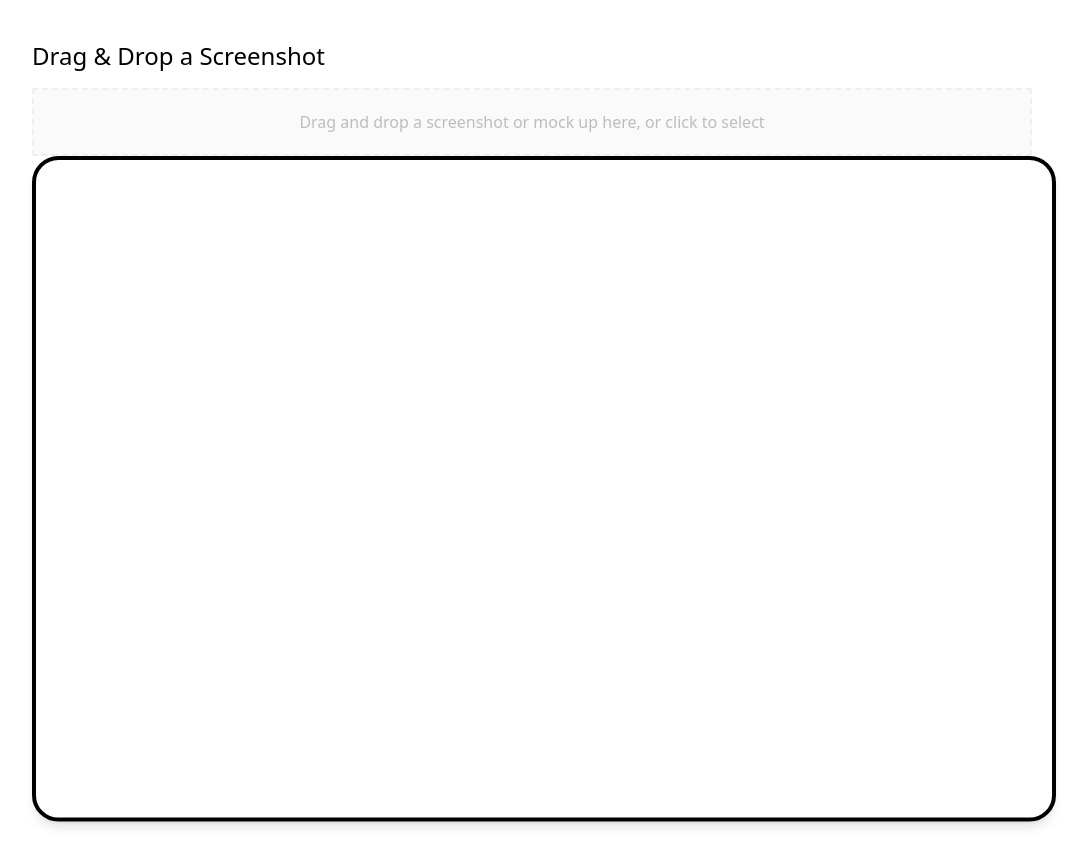
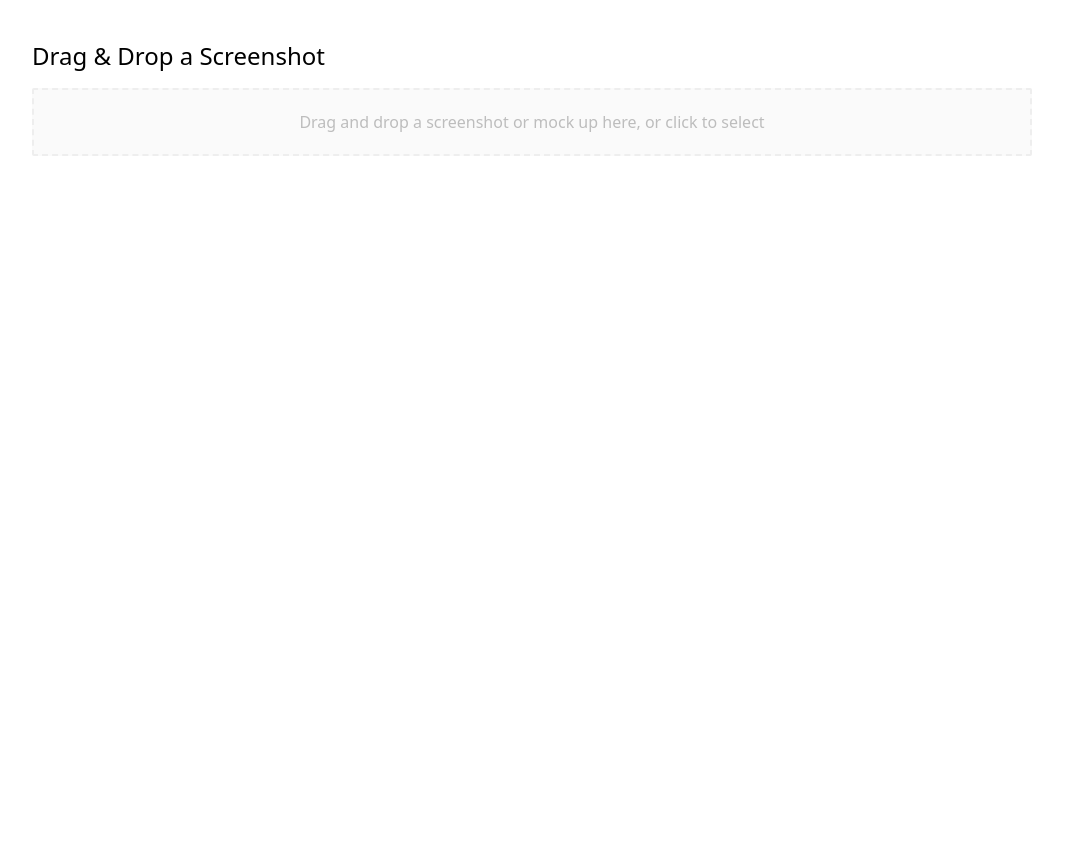
Before and after one commit to brysky9654/screenshot-to-code, a React (Vite) app in the folder frontend/: page / in a window 1280 px wide. Shown: the top 866 px of the page, without its empty margins (108-1195 px from the left). After the commit the page ends 800 px from the top, so only its background shows below. Built offline with nearby package versions, Linux system fonts and the light colour scheme; no server answers.

Commit message:
better UX for different app states

```diff
--- a/frontend/src/App.tsx
+++ b/frontend/src/App.tsx
@@ -5,31 +5,44 @@ import Preview from "./components/Preview";
 import { generateCode } from "./generateCode";
 
 function App() {
+  const [appState, setAppState] = useState<"INITIAL" | "CODING" | "CODE_READY">(
+    "INITIAL"
+  );
   const [generatedCode, setGeneratedCode] = useState<string>("");
   const [referenceImages, setReferenceImages] = useState<string[]>([]);
 
   function startCodeGeneration(referenceImages: string[]) {
+    setAppState("CODING");
     setReferenceImages(referenceImages);
-    generateCode(referenceImages[0], function (token) {
-      setGeneratedCode((prev) => prev + token);
-    });
+    generateCode(
+      referenceImages[0],
+      function (token) {
+        setGeneratedCode((prev) => prev + token);
+      },
+      function () {
+        setAppState("CODE_READY");
+      }
+    );
   }
 
   return (
     <div className="mx-auto mt-10 max-w-[1000px]">
       <h1 className="text-2xl mb-4">Drag & Drop a Screenshot</h1>
-      {referenceImages.length > 0 && (
-        <img className="w-[300px]" src={referenceImages[0]} alt="Reference" />
-      )}
 
-      {referenceImages.length === 0 && (
+      {appState === "INITIAL" && (
         <>
           <ImageUpload setReferenceImages={startCodeGeneration} />
         </>
       )}
 
-      <CodePreview code={generatedCode} />
-      <Preview code={generatedCode} />
+      {(appState === "CODING" || appState === "CODE_READY") && (
+        <>
+          <img className="w-[300px]" src={referenceImages[0]} alt="Reference" />
+          {/* Show code preview only when coding */}
+          {appState === "CODING" && <CodePreview code={generatedCode} />}
+          <Preview code={generatedCode} />
+        </>
+      )}
     </div>
   );
 }
--- a/frontend/src/generateCode.ts
+++ b/frontend/src/generateCode.ts
@@ -4,7 +4,8 @@ const WS_BACKEND_URL = import.meta.env.VITE_WS_BACKEND_URL;
 
 export function generateCode(
   imageUrl: string,
-  onChange: (chunk: string) => void
+  onChange: (chunk: string) => void,
+  onComplete: () => void
 ) {
   const wsUrl = `${WS_BACKEND_URL}/generate-code`;
   console.log("Connecting to backend @ ", wsUrl);
@@ -33,6 +34,8 @@ export function generateCode(
       toast.error(
         "We ran into an error. Try again or contact support at support@picoapps.xyz"
       );
+    } else {
+      onComplete();
     }
   });
 
```
Also changed, not shown: 1 other file (tests, documents, lock files or other folders).
